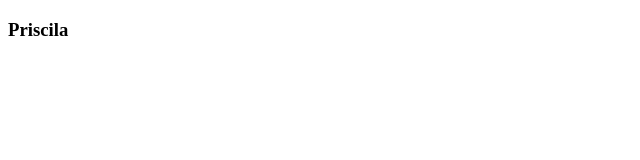
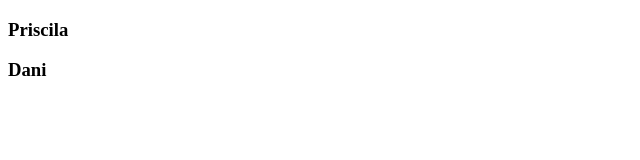
Before and after one commit to PriscilaGoncalves7/aula300621, a plain HTML site: page index.html in a window 1280 px wide. Shown: the full height of the page, 0-640 px from the left. Drawn offline with Linux system fonts and the light colour scheme.

Commit message:
Commit Dani

```diff
--- a/index.html
+++ b/index.html
@@ -6,5 +6,6 @@
 </head>
 <body>
 <h3>Priscila</h3>
+<h3>Dani</h3>
 </body>
 </html>
```
